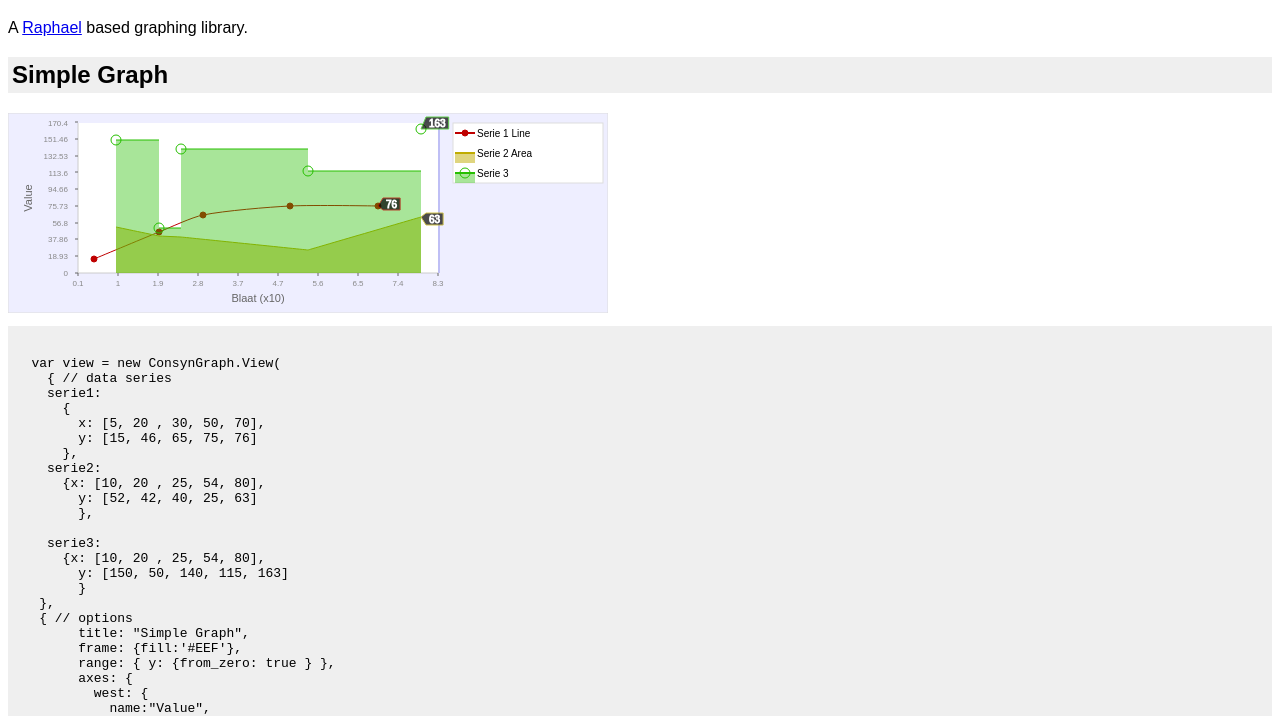
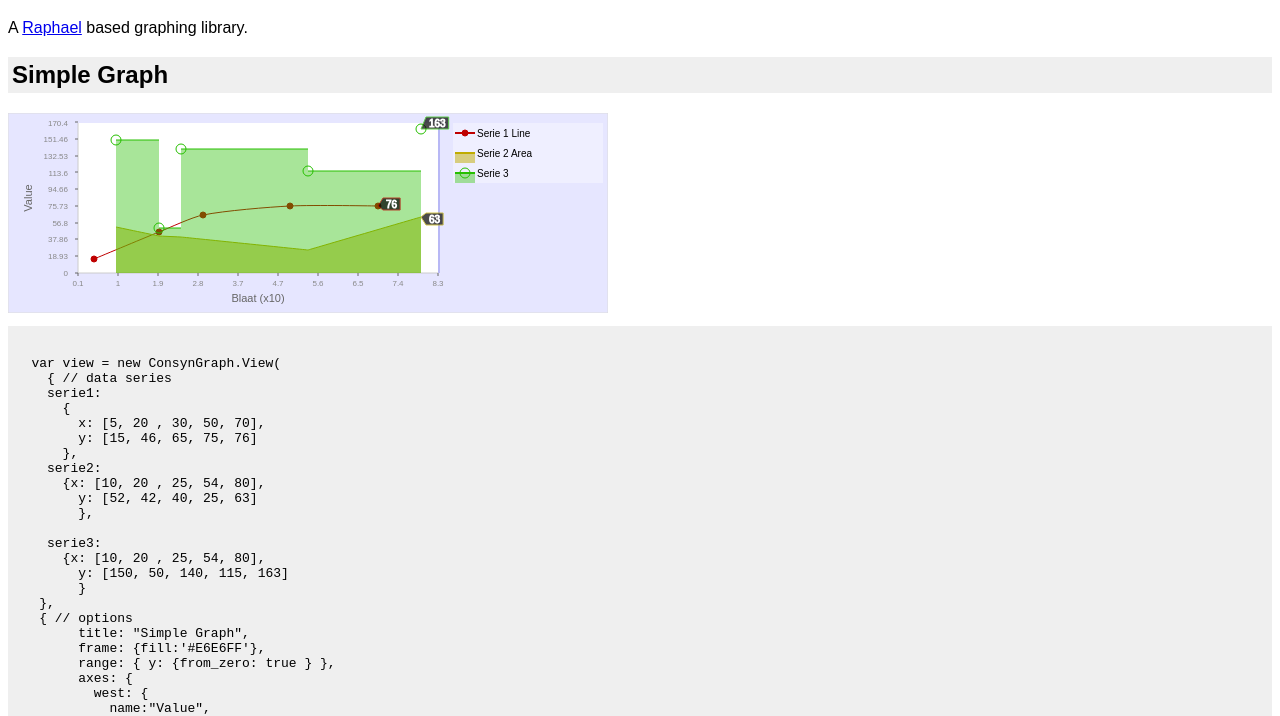
Before and after one commit to movinglabs/ConsynGraph, a plain HTML site: page documentation/index.html in a window 1280 px wide. Shown: the part 61-777 px from the top of the page. Drawn offline with Linux system fonts and the light colour scheme.

Commit message:
small layout fixes

```diff
--- a/documentation/index.html
+++ b/documentation/index.html
@@ -52,7 +52,7 @@
     },
     { // options
          title: "Simple Graph",
-         frame: {fill:'#EEF'},
+         frame: {fill:'#E6E6FF'},
          range: { y: {from_zero: true } },
          axes: {
            west: {
@@ -79,6 +79,7 @@
          },
          legend: {
           type: 'box',
+          box: {'stroke-width':0, fill:'#EFEFFF'},
           position: {top: 10, right: 10}
          },
          series: {
--- a/source/consyn.graph.js
+++ b/source/consyn.graph.js
@@ -444,12 +444,14 @@ var ConsynGraph = (function(){
 
             if(typeof opts.south =="object"){
               //if(opts.south.from_zero) view.viewparameters.x.range[0] = Math.min(0,view.viewparameters.x.range[0]);
-              var dy = 30;
+              var dy = 15;
+              if(opts.south.name) dy+=15;
               view.grapharea.height-=dy;
             }
             if(typeof opts.west =="object"){
               //if(opts.west.from_zero) view.viewparameters.y.range[0] = Math.min(0,view.viewparameters.y.range[0]);
-              var dx = 50;
+              var dx = 35;
+              if(opts.west.name) dx+=15;
               view.grapharea.x+=dx;
               view.grapharea.width-=dx;
             }
@@ -574,8 +576,8 @@ var ConsynGraph = (function(){
             },
             render: function(view,opts,context){
               var keys = [];
-
-              if(typeof opts!="undefined" && typeof opts.select!="undefined"){
+              if(typeof opts=="undefined") opts = {};
+              if(typeof opts.select!="undefined"){
                 keys = opts.select;
               }else{
 
@@ -586,7 +588,7 @@ var ConsynGraph = (function(){
 
               var num_series = keys.length;
 
-
+              var boxattrs = opts.box;
 
               var set = view.paper.set();
               if(num_series>0){
@@ -596,7 +598,7 @@ var ConsynGraph = (function(){
                 var x = view.viewport.width - w - 5;
                 var y = view.options.gutter[0];
                 var box = view.paper.rect(x, y, w, h)
-                  .attr({fill:'#FFF','stroke-width':1,'stroke':'#DDD'});
+                  .attr(extend({fill:'#FFF','stroke-width':1,'stroke':'#DDD'}, boxattrs));
                   set.push(box);
 
                 var xt = x+2;
```
